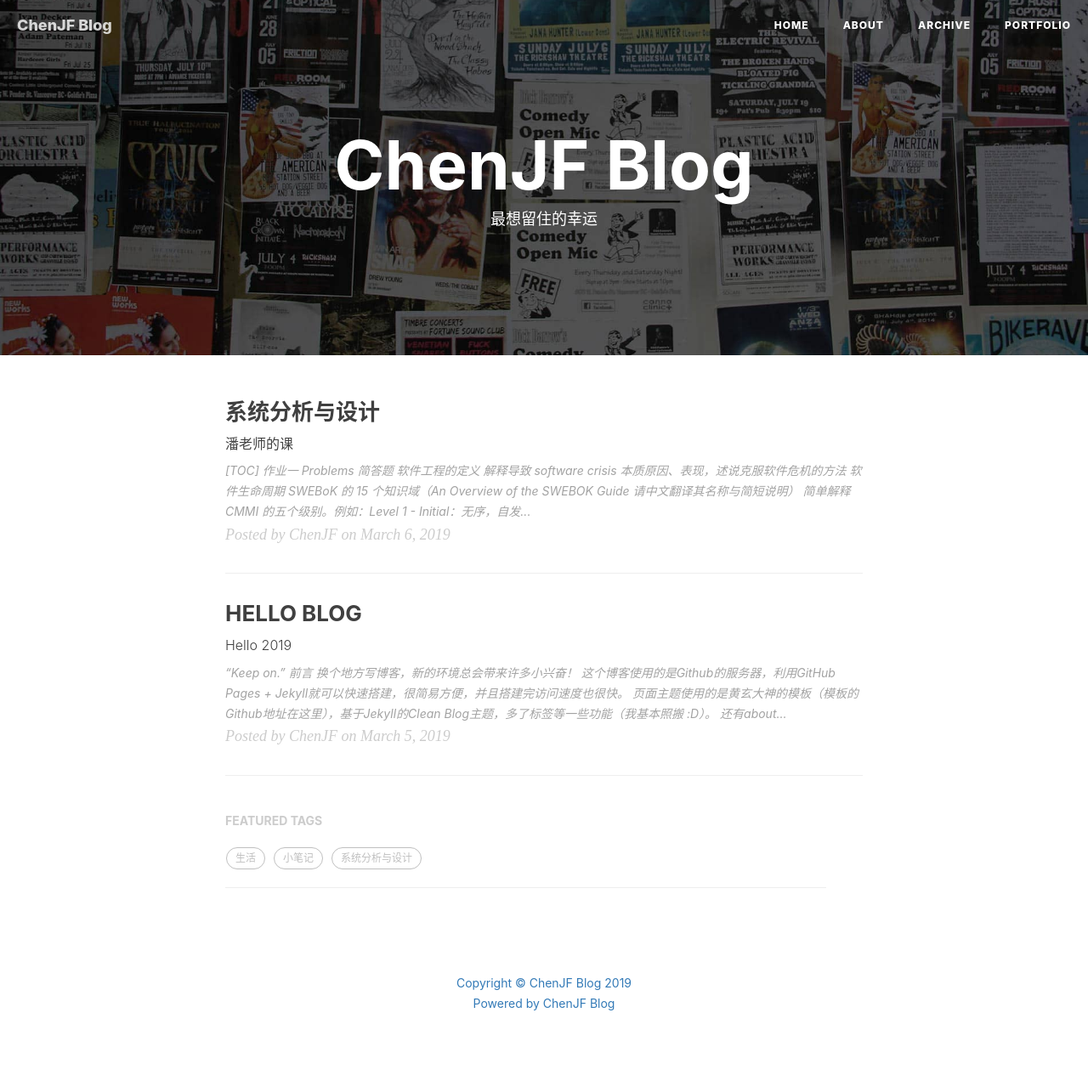
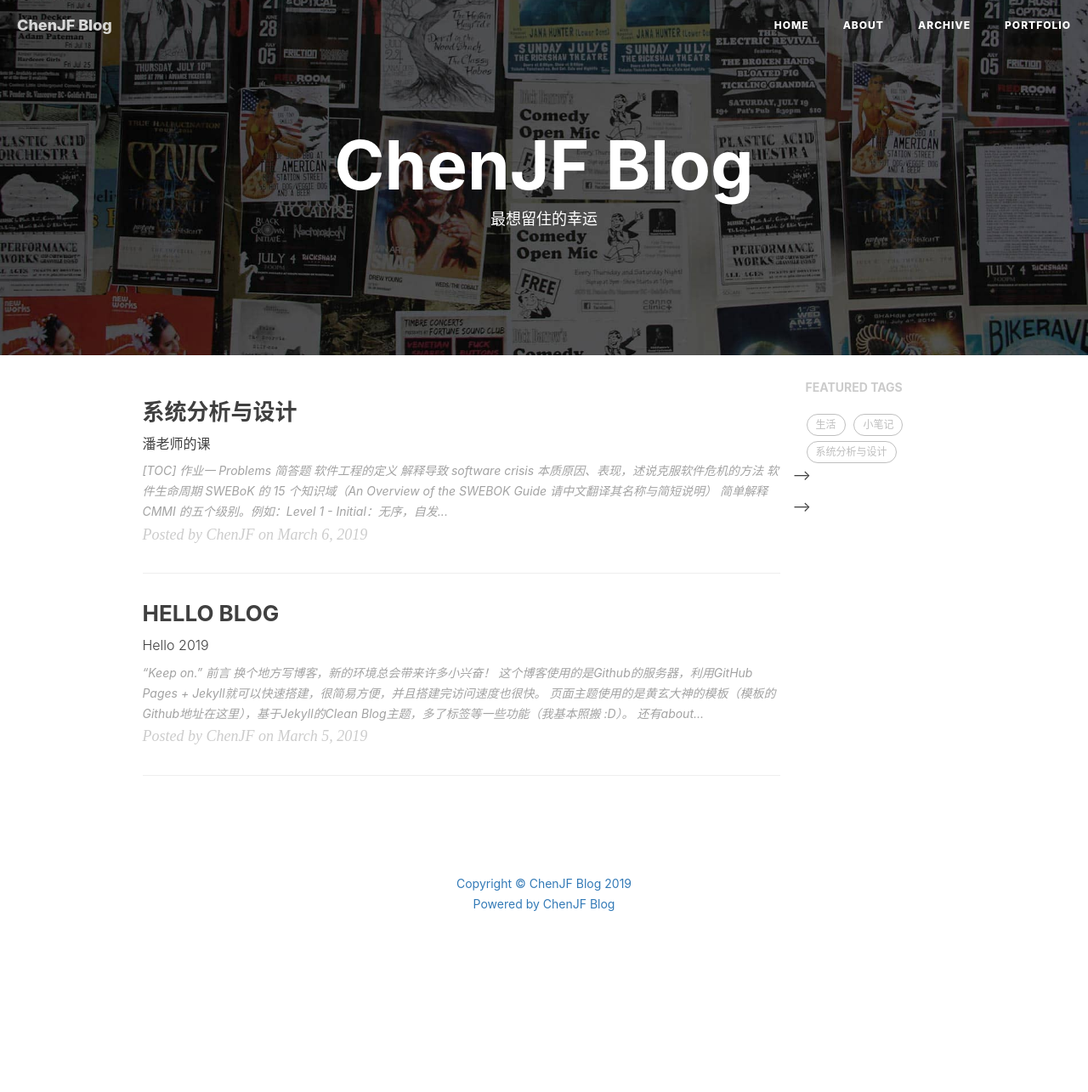
Before and after one commit to Chenjiff/Chenjiff.github.io, a Jekyll site: the page built from index.html, in a window 1280 px wide. Shown: the whole page at 85% size. Built offline with Jekyll 4.4.1, drawn with Linux system fonts in a browser that asks for light colours; nearby versions of some CDN libraries; the list of posts is cut into pages by our own code; comment, search, counter and statistics services are not loaded; after the commit the page ends 1168 px from its top, so only the background shows below that.

Commit message:
commit system-analysis&design blog and add sidebar

```diff
--- a/_config.yml
+++ b/_config.yml
@@ -77,7 +77,7 @@ ga_domain:
 
 
 # Sidebar settings
-sidebar: false                           # whether or not using Sidebar.
+sidebar: true                           # whether or not using Sidebar.
 sidebar-about-description: "For the next quantum leap<br>"
 sidebar-avatar: /img/avatar-hux-ny.jpg      # use absolute URL, seeing it's used in both `/` and `/about/`
 
--- a/_includes/friends.html
+++ b/_includes/friends.html
@@ -1,4 +1,4 @@
-{% if site.friends %}
+<!-- {% if site.friends %}
 <hr>
 <!-- <h5>FRIENDS</h5> -->
 <ul class="list-inline">
@@ -6,4 +6,4 @@
   <li><a href="{{friend.href}}">{{friend.title}}</a></li>
   {% endfor %}
 </ul>
-{% endif %}
+{% endif %} -->
--- a/_includes/short-about.html
+++ b/_includes/short-about.html
@@ -1,4 +1,4 @@
-<section class="visible-md visible-lg">
+<!-- <section class="visible-md visible-lg">
   <hr>
   <h5><a href="{{'/about/' | prepend: site.baseurl }}">ABOUT ME</a></h5>
   <div class="short-about">
@@ -11,4 +11,4 @@
     <!-- SNS Link -->
     {% include sns-links.html %}
   </div>
-</section>
+</section> -->
--- a/_includes/sns-links.html
+++ b/_includes/sns-links.html
@@ -1,4 +1,4 @@
-{% comment %}
+<!-- {% comment %}
     @param {Boolean} center
 {% endcomment %}
 
@@ -78,4 +78,4 @@
     </a>
   </li>
   {% endif %}
-</ul>
+</ul> -->
```
